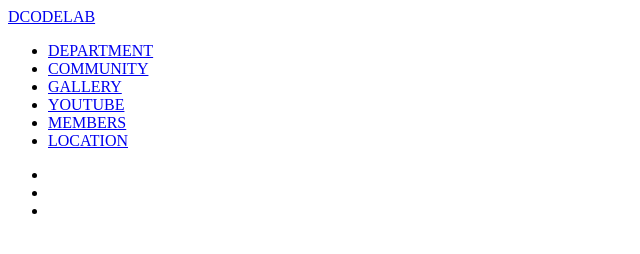
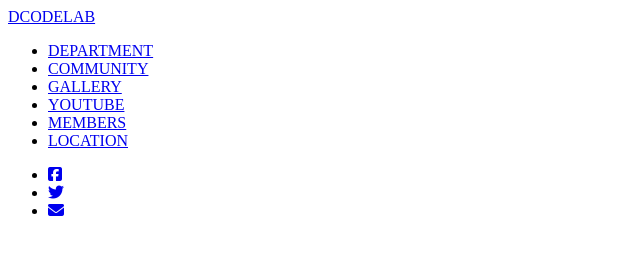
Before and after one commit to Du0Du0/html-pf, a plain HTML site: page index.html in a window 1280 px wide. Shown: the full height of the page, 0-640 px from the left. Drawn offline with Linux system fonts and the light colour scheme.

Commit message:
웹폰트 아이콘 추가

```diff
--- a/index.html
+++ b/index.html
@@ -6,6 +6,7 @@
   <meta http-equiv="X-UA-Compatible" content="IE=edge">
   <meta name="viewport" content="width=device-width, initial-scale=1.0">
   <title>Document</title>
+  <script src="https://kit.fontawesome.com/1178528ead.js" crossorigin="anonymous"></script>
   <link rel="stylesheet" href="css/style.css">
 </head>
 
@@ -21,10 +22,11 @@
     <li><a href="#">LOCATION</a></li>
   </ul>
   <ul class="sns">
-    <li><a href="#"></a></li>
-    <li><a href="#"></a></li>
-    <li><a href="#"></a></li>
+    <li><a href="#"><i class="fa-brands fa-square-facebook"></i></a></li>
+    <li><a href="#"><i class="fa-brands fa-twitter"></i></a></li>
+    <li><a href="#"><i class="fa-solid fa-envelope"></i></a></li>
   </ul>
+
 
   <figure></figure>
 
```
